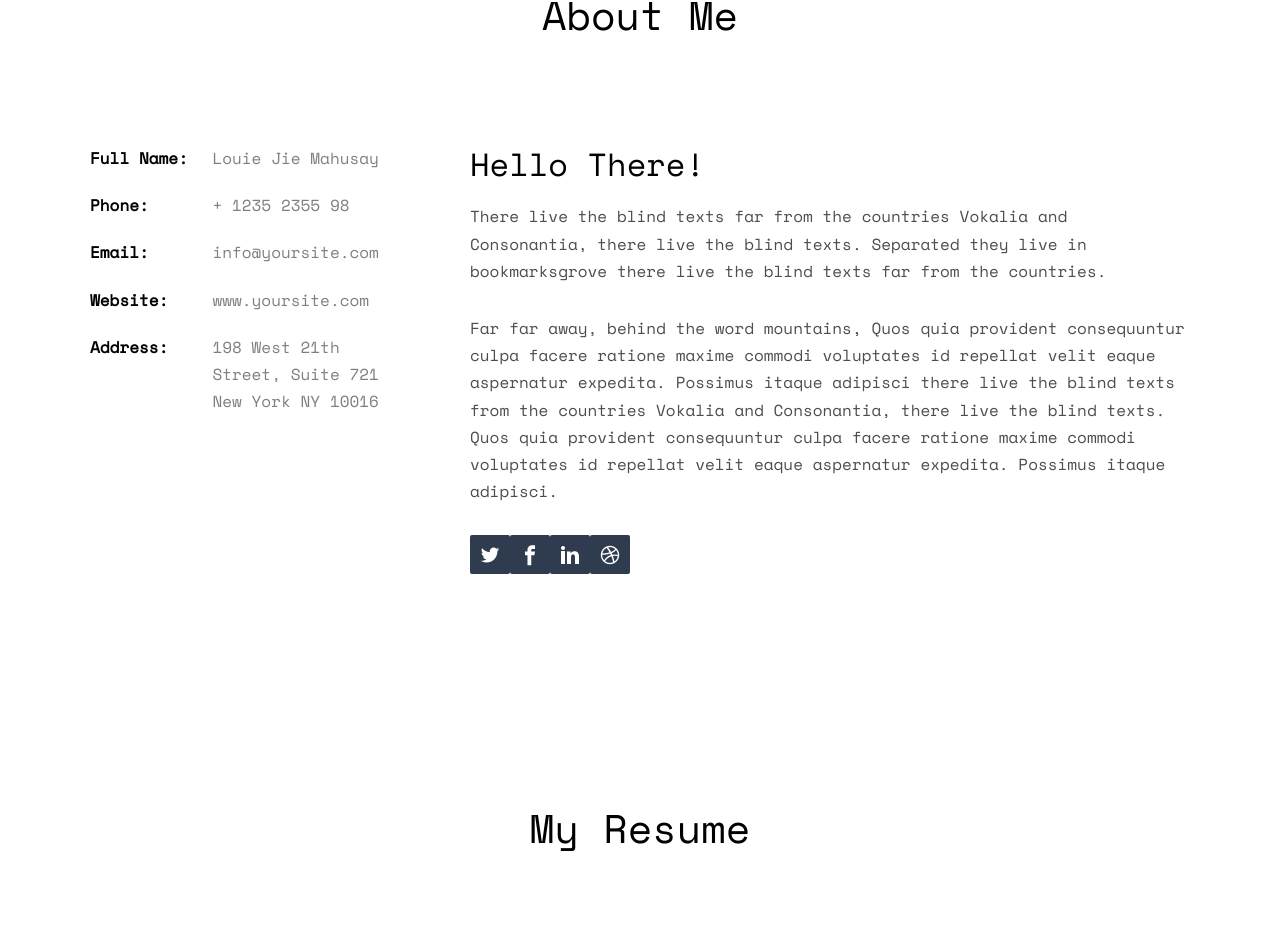
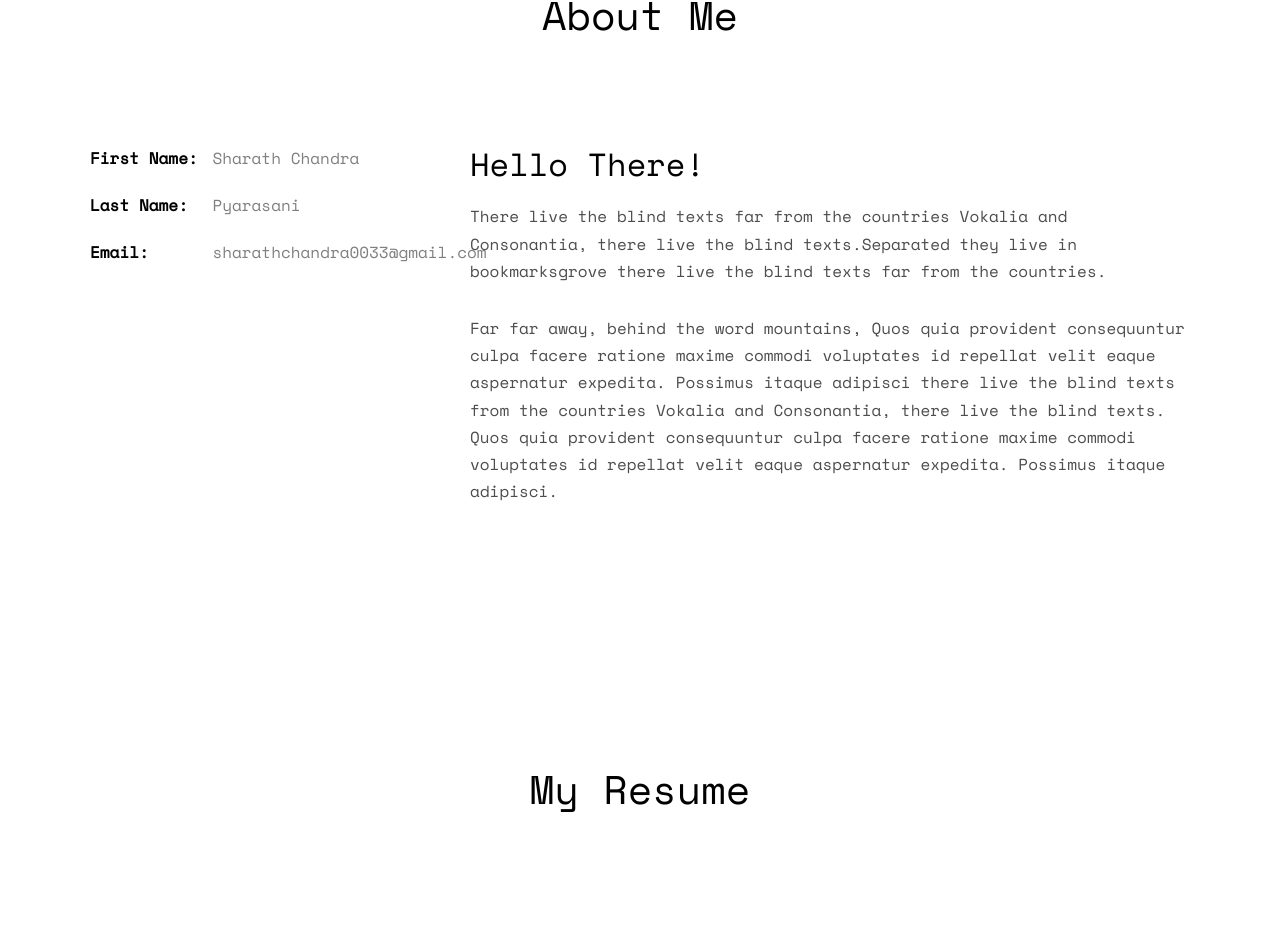
Before and after one commit to sharathpc/sharathpc.github.io, a Next.js app: page / in a window 1280 px wide. Shown: the part 927-1864 px from the top of the page. Built offline with nearby package versions, Linux system fonts and the light colour scheme.

Commit message:
About Section Data conversion

```diff
--- a/components/AboutMeSection.tsx
+++ b/components/AboutMeSection.tsx
@@ -1,45 +1,45 @@
 const AboutMeSection = () => {
+    const data = {
+        sectionHeading: 'About Me',
+        helloText: 'Hello There!',
+        descriptionBlocks: [
+            'There live the blind texts far from the countries Vokalia and Consonantia, there live the blind texts.Separated they live in bookmarksgrove there live the blind texts far from the countries.',
+            'Far far away, behind the word mountains, Quos quia provident consequuntur culpa facere ratione maxime commodi voluptates id repellat velit eaque aspernatur expedita. Possimus itaque adipisci there live the blind texts from the countries Vokalia and Consonantia, there live the blind texts. Quos quia provident consequuntur culpa facere ratione maxime commodi voluptates id repellat velit eaque aspernatur expedita. Possimus itaque adipisci.'
+        ],
+        fieldsList: [{
+            label: 'First Name',
+            value: 'Sharath Chandra',
+        }, {
+            label: 'Last Name',
+            value: 'Pyarasani',
+        }, {
+            label: 'Email',
+            value: 'sharathchandra0033@gmail.com',
+        }]
+    }
+
     return (
         <div id="fh5co-about" className="animate-box">
             <div className="container">
                 <div className="row">
                     <div className="col-md-8 offset-md-2 text-center fh5co-heading">
-                        <h2>About Me</h2>
+                        <h2>{data.sectionHeading}</h2>
                     </div>
                 </div>
                 <div className="row">
                     <div className="col-md-4">
                         <ul className="info">
-                            <li><span className="first-block">Full Name:</span><span className="second-block">Louie Jie
-                                Mahusay</span></li>
-                            <li><span className="first-block">Phone:</span><span className="second-block">+ 1235 2355 98</span>
-                            </li>
-                            <li><span className="first-block">Email:</span><span
-                                className="second-block">info@yoursite.com</span></li>
-                            <li><span className="first-block">Website:</span><span
-                                className="second-block">www.yoursite.com</span></li>
-                            <li><span className="first-block">Address:</span><span className="second-block">198 West 21th
-                                Street, Suite 721 New York NY 10016</span></li>
+                            {data.fieldsList.map((field, fIndex) =>
+                                <li key={fIndex}>
+                                    <span className="first-block">{field.label}:</span>
+                                    <span className="second-block">{field.value}</span>
+                                </li>
+                            )}
                         </ul>
                     </div>
                     <div className="col-md-8">
-                        <h2>Hello There!</h2>
-                        <p>There live the blind texts far from the countries Vokalia and Consonantia, there live the
-                            blind texts. Separated they live in bookmarksgrove there live the blind texts far from the
-                            countries.</p>
-                        <p>Far far away, behind the word mountains, Quos quia provident consequuntur culpa facere
-                            ratione maxime commodi voluptates id repellat velit eaque aspernatur expedita. Possimus
-                            itaque adipisci there live the blind texts from the countries Vokalia and Consonantia, there
-                            live the blind texts. Quos quia provident consequuntur culpa facere ratione maxime commodi
-                            voluptates id repellat velit eaque aspernatur expedita. Possimus itaque adipisci.</p>
-                        <div>
-                            <ul className="fh5co-social-icons">
-                                <li><a href="#"><i className="icon-twitter2"></i></a></li>
-                                <li><a href="#"><i className="icon-facebook3"></i></a></li>
-                                <li><a href="#"><i className="icon-linkedin2"></i></a></li>
-                                <li><a href="#"><i className="icon-dribbble2"></i></a></li>
-                            </ul>
-                        </div>
+                        <h2>{data.helloText}</h2>
+                        {data.descriptionBlocks.map((desc, dIndex) => <p key={dIndex}>{desc}</p>)}
                     </div>
                 </div>
             </div>
```
